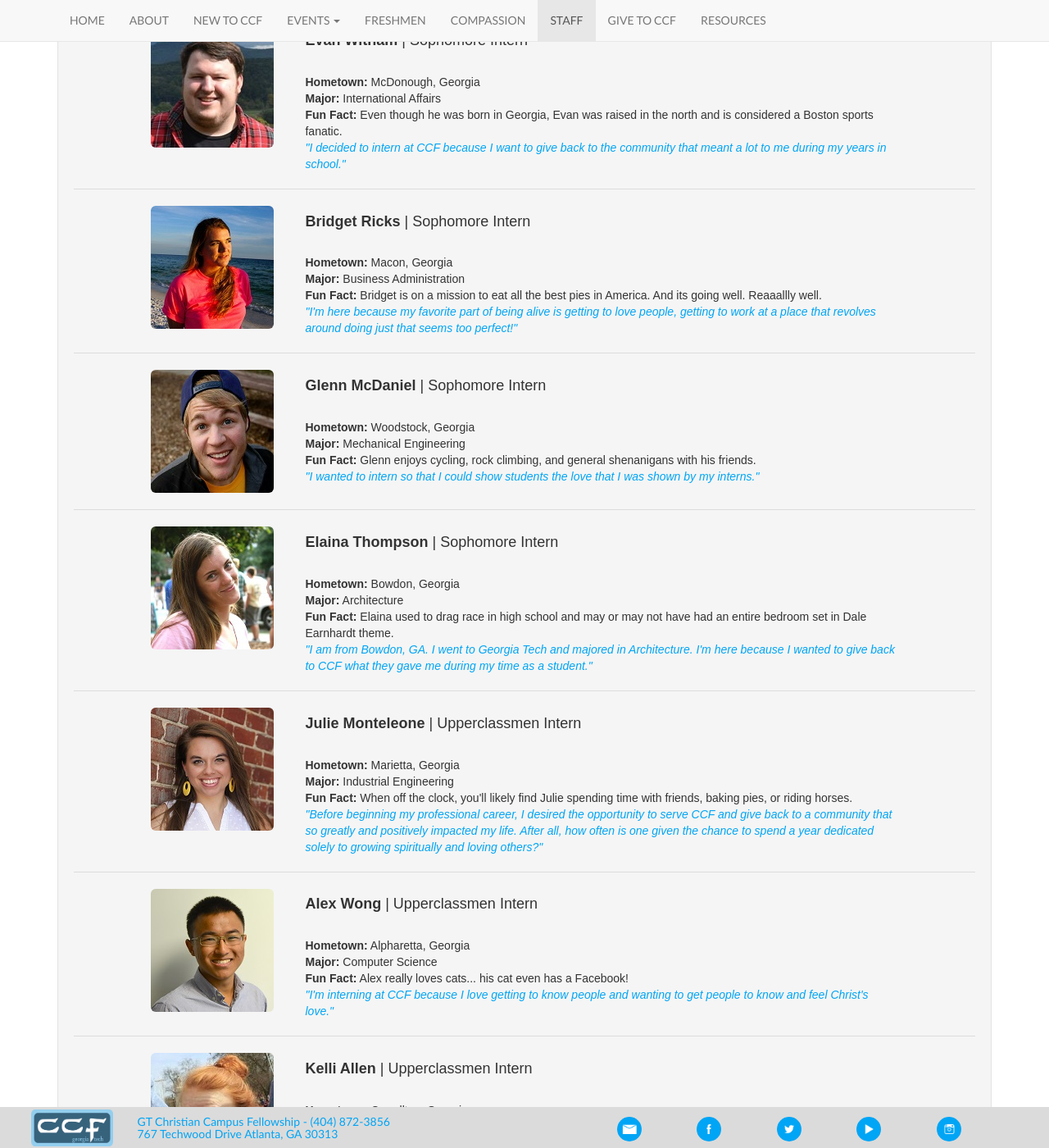
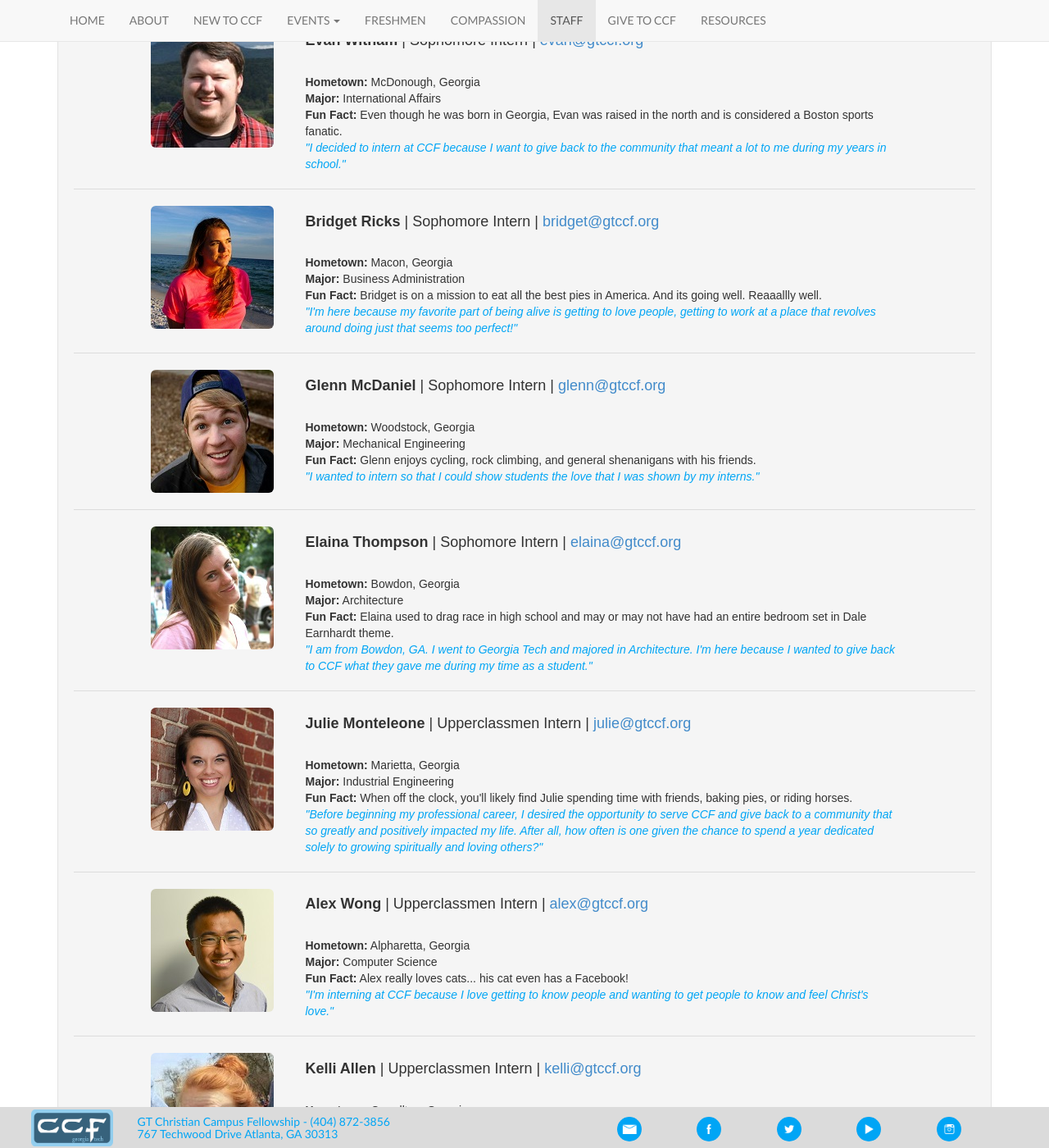
Before and after one commit to gtccf/gtccf.github.io, a Jekyll site: the page built from staff/index.html, in a window 1280 px wide and 1400 px high, scrolled down 3307 px. Shown: the whole window at 82% size. Built offline with Jekyll 4.4.1, drawn with Linux system fonts in a browser that asks for light colours; nearby versions of some CDN libraries; some of the changed text lies outside the part shown.

Commit message:
Intern emails and new calendar link

```diff
--- a/_data/nav.yml
+++ b/_data/nav.yml
@@ -14,9 +14,8 @@
     href: '/events/compassion/'
   - title: 'Small Groups'
     href: '/events/small-groups/'
-  - title: 'Google Calendar'
-    href: 'https://www.google.com/calendar/render?cid=http://gtccf.org/events.ics&pli=1'
-    external: true
+  - title: 'Calendar'
+    href: '/events/calendar/'
 - title: 'Freshmen'
   href: '/freshmen/'
 - title: 'Compassion'
--- a/events/compassion/index.html
+++ b/events/compassion/index.html
@@ -108,7 +108,7 @@ layout: default
 
             <div class="col-xs-8">
               <div class="blue"><h2>More Events</h2></div>
-              Check the <a target="_blank" href="https://www.google.com/calendar/render?cid=http://gtccf.org/events.ics&pli=1">GTCCF Google Calendar</a> or the weekly CCF Grapevine email newsletter for updates on regularly scheduled events, as well as information on other events that may be going on throughout the semester! Subscribe to the newsletter below or email Neal Baker at <a href="mailto:baker@gtccf.org">baker@gtccf.org</a> if you would like to be added to this email list. <br>
+              Check the <a href="{{ site.baseurl }}/events/calendar/">GTCCF Calendar</a> or the weekly CCF Grapevine email newsletter for updates on regularly scheduled events, as well as information on other events that may be going on throughout the semester! Subscribe to the newsletter below or email Neal Baker at <a href="mailto:baker@gtccf.org">baker@gtccf.org</a> if you would like to be added to this email list. <br>
               <br>
 
               <!-- Begin MailChimp Signup Form --><div id="mc_embed_signup"><form action="http://gtccf.us5.list-manage.com/subscribe/post?u=6dad968624842c46123c7421f&id=5ca50c7225" method="post" id="mc-embedded-subscribe-form" name="mc-embedded-subscribe-form" class="validate" target="_blank" novalidate><div class="indicates-required"><span class="asterisk">*</span> indicates required</div><br><div class="mc-field-group"><label for="mce-EMAIL">Email Address <span class="asterisk">*</span></label><input type="email" value="" name="EMAIL" class="required email" id="mce-EMAIL"></div><br><div class="mc-field-group"><label for="mce-GENDER">Gender  <span class="asterisk">*</span></label><select name="GENDER" class="required" id="mce-GENDER"><option value=""></option><option value="Male">Male</option><option value="Female">Female</option></select></div><br><div class="mc-field-group size1of2"><label for="mce-YEAR">Freshman Year  <span class="asterisk">*</span></label><input type="number" name="YEAR" class="required" value="" id="mce-YEAR"></div><div id="mce-responses" class="clear"><div class="response" id="mce-error-response" style="display:none"></div><br><div class="response" id="mce-success-response" style="display:none"></div></div>  <div class="clear"><input type="submit" value="Subscribe" name="subscribe" id="mc-embedded-subscribe" class="button"></div></form></div><!--End mc_embed_signup--><br>
--- a/events/weekly/index.html
+++ b/events/weekly/index.html
@@ -67,7 +67,7 @@ layout: default
         <div class="col-md-2"><br><img src="{{ site.baseurl }}/photos/weeklymoreevents.jpg" class="img-rounded"><br><br></div>
         <div class="col-md-8"><div class="blue"><strong><h4><br />More Events</strong></h4></div>
           <br>
-          Check the <a target="_blank" href="https://www.google.com/calendar/render?cid=http://gtccf.org/events.ics&pli=1">GTCCF Google Calendar</a> or the weekly CCF Grapevine email newsletter for updates on regularly scheduled events, as well as information on other events that may be going on throughout the semester! Subscribe to the newsletter below or email Neal Baker at <a href="mailto:baker@gtccf.org">baker@gtccf.org</a> if you would like to be added to this email list. <br>
+          Check the <a href="{{ site.baseurl }}/events/calendar/">GTCCF Calendar</a> or the weekly CCF Grapevine email newsletter for updates on regularly scheduled events, as well as information on other events that may be going on throughout the semester! Subscribe to the newsletter below or email Neal Baker at <a href="mailto:baker@gtccf.org">baker@gtccf.org</a> if you would like to be added to this email list. <br>
           <br>
 
           <!-- Begin MailChimp Signup Form --><div id="mc_embed_signup"><form action="http://gtccf.us5.list-manage.com/subscribe/post?u=6dad968624842c46123c7421f&id=5ca50c7225" method="post" id="mc-embedded-subscribe-form" name="mc-embedded-subscribe-form" class="validate" target="_blank" novalidate><div class="indicates-required"><span class="asterisk">*</span> indicates required</div><br><div class="mc-field-group"><label for="mce-EMAIL">Email Address <span class="asterisk">*</span></label><input type="email" value="" name="EMAIL" class="required email" id="mce-EMAIL"></div><br><div class="mc-field-group"><label for="mce-GENDER">Gender  <span class="asterisk">*</span></label><select name="GENDER" class="required" id="mce-GENDER"><option value=""></option><option value="Male">Male</option><option value="Female">Female</option></select></div><br><div class="mc-field-group size1of2"><label for="mce-YEAR">Freshman Year  <span class="asterisk">*</span></label><input type="number" name="YEAR" class="required" value="" id="mce-YEAR"></div><div id="mce-responses" class="clear"><div class="response" id="mce-error-response" style="display:none"></div><br><div class="response" id="mce-success-response" style="display:none"></div></div>  <div class="clear"><input type="submit" value="Subscribe" name="subscribe" id="mc-embedded-subscribe" class="button"></div></form></div><!--End mc_embed_signup-->
--- a/new-to-ccf/index.html
+++ b/new-to-ccf/index.html
@@ -10,13 +10,13 @@ layout: default
       <div class="row">
         <div class="col-md-1"></div>
         <div class="col-md-8"><h4><br />New to CCF?</h4>
-          We would love to connect with you and make sure you feel welcome at CCF. Simply <a target="_blank" href="https://docs.google.com/forms/d/11isKTxryJkXaVkhF9LExu1hh4RHuDLD8KnCSbT5PEEk/viewform">fill out your info</a> and we’ll help you get plugged in. And if you want a little more info about who we are and what we do, <a href="{{ site.baseurl }}/about/">CLICK HERE.</a></div>
+          We would love to connect with you and make sure you feel welcome at CCF. Simply <a target="_blank" href="https://docs.google.com/forms/d/11isKTxryJkXaVkhF9LExu1hh4RHuDLD8KnCSbT5PEEk/viewform">fill out your info</a> and we’ll help you get plugged in. And if you want a little more info about who we are and what we do, <a href="{{ site.baseurl }}/about/">click here</a>.</div>
         <div class="col-md-2"><img src="{{ site.baseurl }}/photos/house.jpg"></div></div>
 
       <div class="row">
         <div class="col-md-1"></div>
         <div class="col-md-10"><h4>Who are we?</h4>
-          Georgia Tech Christian Campus Fellowship is about genuine community, having fun, and being a place for everyone. We are a diverse campus ministry that welcomes people of different backgrounds, beliefs and denominations. CCF explores what it means to follow Jesus as we live, serve, eat, grow, and laugh together. <br> <br> We offer <a href="{{ site.baseurl }}/events/weekly/">opportunities</a> to get involved every week, ranging from free food and trivia to service (compassion) opportunities and small groups. A team of <a href="{{ site.baseurl }}/staff/">staff</a>, interns, and student leaders help make everything happen. Take a look around the website or swing by the campus house any time. We would love to meet you and share more information on how to <a href="{{ site.baseurl }}/new-to-ccf/">get connected</a>.
+          Georgia Tech Christian Campus Fellowship is about genuine community, having fun, and being a place for everyone. We are a diverse campus ministry that welcomes people of different backgrounds, beliefs and denominations. CCF explores what it means to follow Jesus as we live, serve, eat, grow, and laugh together. <br> <br> We offer <a href="{{ site.baseurl }}/events/weekly/">opportunities</a> to get involved every week, ranging from free food and trivia to service (compassion) opportunities and small groups. A team of <a href="{{ site.baseurl }}/staff/">staff</a>, interns, and student leaders help make everything happen. Take a look around the website or swing by the campus house any time. We would love to meet you and share more information on how to get connected.
           <br>
           <br>
           <br>
--- a/resources/index.html
+++ b/resources/index.html
@@ -35,7 +35,7 @@ layout: default
           <br>
 
           <h4>Additional Links</h4>
-          <a target="_blank" href="https://www.google.com/calendar/render?cid=http://gtccf.org/events.ics&pli=1"><img src="{{ site.baseurl }}/photos/googlecal.jpg" height="25" width="25" class="img-rounded"></a><a target="_blank" href="https://www.google.com/calendar/render?cid=http://gtccf.org/events.ics&pli=1">  GTCCF Google Calendar</a><br><br>
+          <a target="_blank" href="https://www.google.com/calendar/render?cid=https://www.google.com/calendar/ical/gtccf.org_cpufdamfdtr8vtmrj1jefbmehc%40group.calendar.google.com/public/basic.ics&pli=1"><img src="{{ site.baseurl }}/photos/googlecal.jpg" height="25" width="25" class="img-rounded">  GTCCF Google Calendar</a><br><br>
           <a target="_blank" href="http://cmfi.org/whatwedo/globalscope">CMF Globalscope</a>- A partnership ministry that shows college students Jesus all around the world<br>
 
           <br>
--- a/staff/index.html
+++ b/staff/index.html
@@ -109,7 +109,7 @@ layout: default
         <a class="anchor" id="emily"></a>
         <div class="col-md-1"></div>
         <div class="col-md-2"><br><img src="{{ site.baseurl }}/photos/interns/emily.png" class="img-rounded"></div>
-        <div class="col-md-8"><strong><h4><br />Emily Ard</strong> | Freshmen Intern</h4>
+        <div class="col-md-8"><strong><h4><br />Emily Ard</strong> | Freshmen Intern | <a href="mailto:emily@gtccf.org">emily@gtccf.org</a></h4>
           <br /><strong>Hometown: </strong>Columbus, Georgia<br>
           <strong>Major: </strong>Business Administration<br>
           <strong>Fun Fact: </strong>Emily received her Black Belt in Mixed Martial Arts in 2008.<br>
@@ -122,7 +122,7 @@ layout: default
         <a class="anchor" id="drew"></a>
         <div class="col-md-1"></div>
         <div class="col-md-2"><br><img src="{{ site.baseurl }}/photos/interns/drew.jpg" class="img-rounded"></div>
-        <div class="col-md-8"><strong><h4><br />Drew Schneider</strong> | Freshmen Intern</h4>
+        <div class="col-md-8"><strong><h4><br />Drew Schneider</strong> | Freshmen Intern | <a href="mailto:drew@gtccf.org">drew@gtccf.org</a></h4>
           <br /><strong>Hometown:</strong> Peachtree City, Georgia<br>
           <strong>Major:</strong> Computational Media<br>
           <strong>Fun Fact:</strong> Drew has jumped onto a moving train.
@@ -136,7 +136,7 @@ layout: default
         <a class="anchor" id="schyler"></a>
         <div class="col-md-1"></div>
         <div class="col-md-2"><br><img src="{{ site.baseurl }}/photos/interns/schyler.jpeg" class="img-rounded"></div>
-        <div class="col-md-8"><strong><h4><br />Schyler Habowski</strong> | Freshmen Intern</h4>
+        <div class="col-md-8"><strong><h4><br />Schyler Habowski</strong> | Freshmen Intern | <a href="mailto:schyler@gtccf.org">schyler@gtccf.org</a></h4>
           <br /><strong>Hometown:</strong> Cumming, Georgia<br>
           <strong>Major:</strong> Communications &amp; Sociology<br>
           <strong>Fun Fact:</strong> Schyler enjoys avocados, puppies, and traveling.<br>
@@ -149,7 +149,7 @@ layout: default
         <a class="anchor" id="cody"></a>
         <div class="col-md-1"></div>
         <div class="col-md-2"><br><img src="{{ site.baseurl }}/photos/interns/cody.jpg" class="img-rounded"></div>
-        <div class="col-md-8"><strong><h4><br />Cody Rasco</strong> | Freshmen Intern</h4>
+        <div class="col-md-8"><strong><h4><br />Cody Rasco</strong> | Freshmen Intern | <a href="mailto:cody@gtccf.org">cody@gtccf.org</a></h4>
           <br /><strong>Hometown:</strong> Houston, Texas<br>
           <strong>Major:</strong> Mechanical Engineering<br>
           <strong>Fun Fact:</strong> Cody loves playing two-suited spider solitaire because it relaxes him.<br>
@@ -162,7 +162,7 @@ layout: default
         <a class="anchor" id="carmie"></a>
         <div class="col-md-1"></div>
         <div class="col-md-2"><br><img src="{{ site.baseurl }}/photos/interns/carmie.jpg" class="img-rounded"></div>
-        <div class="col-md-8"><strong><h4><br />Carmie Cuda</strong> | Freshmen Intern</h4>
+        <div class="col-md-8"><strong><h4><br />Carmie Cuda</strong> | Freshmen Intern | <a href="mailto:carmie@gtccf.org">carmie@gtccf.org</a></h4>
           <br /><strong>Hometown:</strong> Springfield, Virginia<br>
           <strong>Major:</strong> Biomedical Engineering<br>
           <strong>Fun Fact:</strong> When she was four, Carmie begged her mom to let her legally change her last name to Jello.<br>
@@ -175,7 +175,7 @@ layout: default
         <a class="anchor" id="evan"></a>
         <div class="col-md-1"></div>
         <div class="col-md-2"><br><img src="{{ site.baseurl }}/photos/interns/evan.jpg" class="img-rounded"></div>
-        <div class="col-md-8"><strong><h4><br />Evan Witham</strong> | Sophomore Intern</h4>
+        <div class="col-md-8"><strong><h4><br />Evan Witham</strong> | Sophomore Intern | <a href="mailto:evan@gtccf.org">evan@gtccf.org</a></h4>
           <br /><strong>Hometown:</strong> McDonough, Georgia<br>
           <strong>Major:</strong> International Affairs<br>
           <strong>Fun Fact:</strong> Even though he was born in Georgia, Evan was raised in the north and is considered a Boston sports fanatic.<br>
@@ -188,7 +188,7 @@ layout: default
         <a class="anchor" id="bridget"></a>
         <div class="col-md-1"></div>
         <div class="col-md-2"><br><img src="{{ site.baseurl }}/photos/interns/bridget.jpg" class="img-rounded"></div>
-        <div class="col-md-8"><strong><h4><br />Bridget Ricks</strong> | Sophomore Intern</h4>
+        <div class="col-md-8"><strong><h4><br />Bridget Ricks</strong> | Sophomore Intern | <a href="mailto:bridget@gtccf.org">bridget@gtccf.org</a></h4>
           <br /><strong>Hometown:</strong> Macon, Georgia<br>
           <strong>Major:</strong> Business Administration<br>
           <strong>Fun Fact:</strong> Bridget is on a mission to eat all the best pies in America. And its going well. Reaaallly well.<br>
@@ -201,7 +201,7 @@ layout: default
         <a class="anchor" id="glenn"></a>
         <div class="col-md-1"></div>
         <div class="col-md-2"><br><img src="{{ site.baseurl }}/photos/interns/glenn.jpeg" class="img-rounded"></div>
-        <div class="col-md-8"><strong><h4><br />Glenn McDaniel</strong> | Sophomore Intern</h4>
+        <div class="col-md-8"><strong><h4><br />Glenn McDaniel</strong> | Sophomore Intern | <a href="mailto:glenn@gtccf.org">glenn@gtccf.org</a></h4>
           <br /><strong>Hometown:</strong> Woodstock, Georgia<br>
           <strong>Major:</strong> Mechanical Engineering<br>
           <strong>Fun Fact:</strong> Glenn enjoys cycling, rock climbing, and general shenanigans with his friends.<br>
@@ -214,7 +214,7 @@ layout: default
         <a class="anchor" id="elaina"></a>
         <div class="col-md-1"></div>
         <div class="col-md-2"><br><img src="{{ site.baseurl }}/photos/interns/elaina.jpg" class="img-rounded"></div>
-        <div class="col-md-8"><strong><h4><br />Elaina Thompson</strong> | Sophomore Intern</h4>
+        <div class="col-md-8"><strong><h4><br />Elaina Thompson</strong> | Sophomore Intern | <a href="mailto:elaina@gtccf.org">elaina@gtccf.org</a></h4>
           <br /><strong>Hometown:</strong> Bowdon, Georgia<br>
           <strong>Major:</strong> Architecture<br>
           <strong>Fun Fact:</strong> Elaina used to drag race in high school and may or may not have had an entire bedroom set in Dale Earnhardt theme.<br>
@@ -227,7 +227,7 @@ layout: default
         <a class="anchor" id="julie"></a>
         <div class="col-md-1"></div>
         <div class="col-md-2"><br><img src="{{ site.baseurl }}/photos/interns/julie.jpg" class="img-rounded"></div>
-        <div class="col-md-8"><strong><h4><br />Julie Monteleone</strong> | Upperclassmen Intern</h4>
+        <div class="col-md-8"><strong><h4><br />Julie Monteleone</strong> | Upperclassmen Intern | <a href="mailto:julie@gtccf.org">julie@gtccf.org</a></h4>
           <br /><strong>Hometown:</strong> Marietta, Georgia<br>
           <strong>Major:</strong> Industrial Engineering<br>
           <strong>Fun Fact:</strong> When off the clock, you'll likely find Julie spending time with friends, baking pies, or riding horses.<br>
@@ -240,7 +240,7 @@ layout: default
         <a class="anchor" id="alex"></a>
         <div class="col-md-1"></div>
         <div class="col-md-2"><br><img src="{{ site.baseurl }}/photos/interns/alex.jpg" class="img-rounded"></div>
-        <div class="col-md-8"><strong><h4><br />Alex Wong</strong> | Upperclassmen Intern</h4>
+        <div class="col-md-8"><strong><h4><br />Alex Wong</strong> | Upperclassmen Intern | <a href="mailto:alex@gtccf.org">alex@gtccf.org</a></h4>
           <br /><strong>Hometown:</strong> Alpharetta, Georgia<br>
           <strong>Major:</strong> Computer Science<br>
           <strong>Fun Fact:</strong> Alex really loves cats... his cat even has a Facebook!<br>
@@ -253,7 +253,7 @@ layout: default
         <a class="anchor" id="kelli"></a>
         <div class="col-md-1"></div>
         <div class="col-md-2"><br><img src="{{ site.baseurl }}/photos/interns/kelli.jpg" class="img-rounded"></div>
-        <div class="col-md-8"><strong><h4><br />Kelli Allen</strong> | Upperclassmen Intern</h4>
+        <div class="col-md-8"><strong><h4><br />Kelli Allen</strong> | Upperclassmen Intern | <a href="mailto:kelli@gtccf.org">kelli@gtccf.org</a></h4>
           <br /><strong>Hometown:</strong> Carrollton, Georgia<br>
           <strong>Major:</strong> Biology<br>
           <strong>Fun Fact:</strong> Kelli is the administrator of the Gale Hawthorne (love interest of Katniss from 'The Hunger Games') fan page on facebook.<br>
@@ -266,7 +266,7 @@ layout: default
         <a class="anchor" id="greg"></a>
         <div class="col-md-1"></div>
         <div class="col-md-2"><br><img src="{{ site.baseurl }}/photos/interns/greg.jpg" class="img-rounded"></div>
-        <div class="col-md-8"><strong><h4><br />Greg Jones</strong> | Upperclassmen Intern</h4>
+        <div class="col-md-8"><strong><h4><br />Greg Jones</strong> | Upperclassmen Intern | <a href="mailto:greg@gtccf.org">greg@gtccf.org</a></h4>
           <br /><strong>Hometown:</strong> Redondo Beach, California<br>
           <strong>Major:</strong> Mechanical Engineering<br>
           <strong>Fun Fact:</strong> Greg marched in the Rose Parade in High School.<br>
@@ -279,7 +279,7 @@ layout: default
         <a class="anchor" id="matthew"></a>
         <div class="col-md-1"></div>
         <div class="col-md-2"><br><img src="{{ site.baseurl }}/photos/interns/matt.jpg" class="img-rounded"></div>
-        <div class="col-md-8"><strong><h4><br />Matthew Kinnemore</strong> | Compassion Intern</h4>
+        <div class="col-md-8"><strong><h4><br />Matthew Kinnemore</strong> | Compassion Intern | <a href="mailto:matthew@gtccf.org">matthew@gtccf.org</a></h4>
           <br /><strong>Hometown:</strong> Stone Mountain, Georgia<br>
           <strong>Major:</strong> Mechanical Engineering<br>
           <strong>Fun Fact:</strong> Something that a lot of people don't know about Matt is that he's been playing the drums since he was five! He doesn't play much anymore, but still enjoys an occasional jam session.<br>
@@ -292,7 +292,7 @@ layout: default
         <a class="anchor" id="lindsay"></a>
         <div class="col-md-1"></div>
         <div class="col-md-2"><br><img src="{{ site.baseurl }}/photos/interns/lindsay.jpg" class="img-rounded"></div>
-        <div class="col-md-8"><strong><h4><br />Lindsay Pigford</strong> | Compassion Intern</h4>
+        <div class="col-md-8"><strong><h4><br />Lindsay Pigford</strong> | Compassion Intern | <a href="mailto:lindsay@gtccf.org">lindsay@gtccf.org</a></h4>
           <br /><strong>Hometown:</strong> Fayetteville, Georgia<br>
           <strong>Major:</strong> International Affairs and Modern Languages (Spanish)<br>
           <strong>Fun Fact:</strong> Some have called Lindsay the "Christmas Queen".<br>
@@ -305,7 +305,7 @@ layout: default
         <a class="anchor" id="kevin"></a>
         <div class="col-md-1"></div>
         <div class="col-md-2"><br><img src="{{ site.baseurl }}/photos/interns/kevin.jpeg" class="img-rounded"></div>
-        <div class="col-md-8"><strong><h4><br />Kevin Carr</strong> | Compassion Intern</h4>
+        <div class="col-md-8"><strong><h4><br />Kevin Carr</strong> | Compassion Intern | <a href="mailto:kevin@gtccf.org">kevin@gtccf.org</a></h4>
           <br /><strong>Hometown:</strong> Newnan, Georgia<br>
           <strong>Major:</strong> Chemical and Biomolecular Engineering<br>
           <strong>Fun Fact:</strong> Kevin really, really loves to play ping pong!<br>
```
Also changed, not shown: events/calendar/index.html (added, +20 -0 lines).
